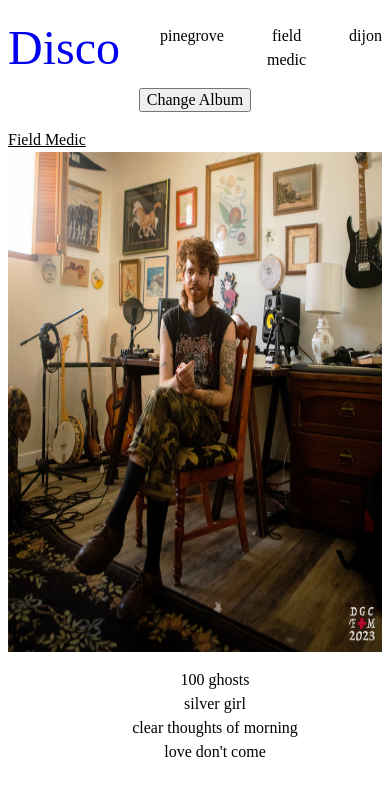
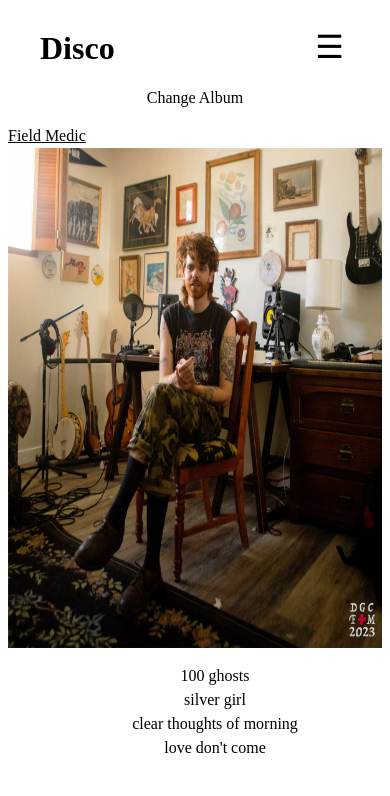
Before and after one commit to Schneider725/pinefield2, a React (Vite) app: page / in a window 390 px wide. Shown: the top 796 px of the page. Built offline with nearby package versions, Linux system fonts and the light colour scheme.

Commit message:
burger menu

```diff
--- /dev/null
+++ b/src/Navbar.css
@@ -0,0 +1,84 @@
+/* Base nav */
+.nav {
+    display: flex;
+    justify-content: space-between;
+    align-items: center;
+    padding: 1rem 2rem;
+}
+
+.title {
+    font-size: 2rem;
+    font-weight: bold;
+}
+
+/* Burger button */
+.burger {
+    font-size: 2rem;
+    background: none;
+    border: none;
+    cursor: pointer;
+}
+
+/* Modal overlay */
+.modal {
+    position: fixed;
+    top: 0;
+    left: 0;
+    width: 100%;
+    height: 100%;
+    background: rgba(0, 0, 0, 0.5);
+    backdrop-filter: blur(4px);
+    display: flex;
+    justify-content: center;
+    align-items: center;
+    z-index: 1000;
+}
+
+/* Modal content box */
+.modal-content {
+    background: white;
+    padding: 2rem;
+    border-radius: 12px;
+    min-width: 250px;
+    text-align: center;
+    box-shadow: 0 4px 12px rgba(0, 0, 0, 0.3);
+    animation: fadeIn 0.3s ease-in-out;
+}
+
+/* Close button */
+.close-btn {
+    background: none;
+    border: none;
+    font-size: 1.5rem;
+    float: right;
+    cursor: pointer;
+}
+
+/* Link list */
+.modal-content ul {
+    list-style: none;
+    padding: 0;
+    margin: 2rem 0 0;
+}
+
+.modal-content li {
+    margin: 1rem 0;
+}
+
+.modal-content a {
+    text-decoration: none;
+    font-size: 1.2rem;
+    color: #333;
+}
+
+/* Animation */
+@keyframes fadeIn {
+    from {
+        opacity: 0;
+        transform: scale(0.95);
+    }
+    to {
+        opacity: 1;
+        transform: scale(1);
+    }
+}
--- a/src/Navbar.jsx
+++ b/src/Navbar.jsx
@@ -1,13 +1,30 @@
-function Navbar(){
-    return(
-        <div className={"nav"}>
-            <a href={"/"} className={"title"}>Disco</a>
-            <ul>
-                <li><a href={"/pinegrove"}>pinegrove</a></li>
-                <li><a href={"/fieldmedic"}>field medic</a></li>
-                <li><a href={"/dijon"}>dijon</a></li>
-            </ul>
-        </div>
-    )
+import { useState } from "react";
+import "./Navbar.css";
+
+function Navbar() {
+    const [isOpen, setIsOpen] = useState(false);
+
+    return (
+        <>
+            <div className="nav">
+                <div className="title">Disco</div>
+                <button className="burger" onClick={() => setIsOpen(true)}>☰</button>
+            </div>
+
+            {isOpen && (
+                <div className="modal" onClick={() => setIsOpen(false)}>
+                    <div className="modal-content" onClick={(e) => e.stopPropagation()}>
+                        <button className="close-btn" onClick={() => setIsOpen(false)}>✕</button>
+                        <ul>
+                            <li><a href="/pinegrove" onClick={() => setIsOpen(false)}>Pinegrove</a></li>
+                            <li><a href="/fieldmedic" onClick={() => setIsOpen(false)}>Field Medic</a></li>
+                            <li><a href="/dijon" onClick={() => setIsOpen(false)}>Dijon</a></li>
+                        </ul>
+                    </div>
+                </div>
+            )}
+        </>
+    );
 }
-export default Navbar
+
+export default Navbar;
--- a/src/index.css
+++ b/src/index.css
@@ -79,19 +79,19 @@ li{
 .albumCover{
   height: 500px;
 }
-.nav{
-  display: flex;
-  justify-content: space-between;
-  align-items: center;
-}
-.nav ul{
-  display: flex;
-  gap: 2rem;
-  list-style: none;
-}
-.nav a {
-  text-decoration: none;
-}
+/*.nav{*/
+/*  display: flex;*/
+/*  justify-content: space-between;*/
+/*  align-items: center;*/
+/*}*/
+/*.nav ul{*/
+/*  display: flex;*/
+/*  gap: 2rem;*/
+/*  list-style: none;*/
+/*}*/
+/*.nav a {*/
+/*  text-decoration: none;*/
+/*}*/
 .title{
   font-size: 3rem;
 }
@@ -101,3 +101,70 @@ li{
   align-items: center;
   justify-content: center;
 }
+/*.navLinks.open *{*/
+/*  display: flex;*/
+/*  opacity: 100;*/
+/*}*/
+/*.navLinks * {*/
+/*  opacity: 0;*/
+
+/*}*/
+.nav {
+  display: flex;
+  justify-content: space-between;
+  align-items: center;
+  padding: 1rem 2rem;
+  position: relative;
+}
+
+.title {
+  font-size: 2rem;
+  text-decoration: none;
+  color: black;
+}
+
+.navLinks {
+  display: flex;
+  gap: 2rem;
+  list-style: none;
+  opacity: 0;
+}
+.navLinks.open {
+  opacity: 100;
+}
+
+.navLinks li a {
+  text-decoration: none;
+  color: black;
+}
+
+button {
+  font-size: 1rem;
+  background: none;
+  cursor: pointer;
+  border: none;
+  /*display: none; !* hidden by default (for desktop) *!*/
+}
+
+/* Responsive Burger Menu */
+@media (max-width: 768px) {
+  .navLinks {
+    display: none;
+    flex-direction: column;
+    position: absolute;
+    top: 100%;
+    right: 0;
+    background: white;
+    width: 200px;
+    padding: 1rem;
+    box-shadow: 0 4px 6px rgba(0, 0, 0, 0.1);
+  }
+
+  .navLinks.open {
+    display: flex;
+  }
+
+  button {
+    display: block;
+  }
+}
```
